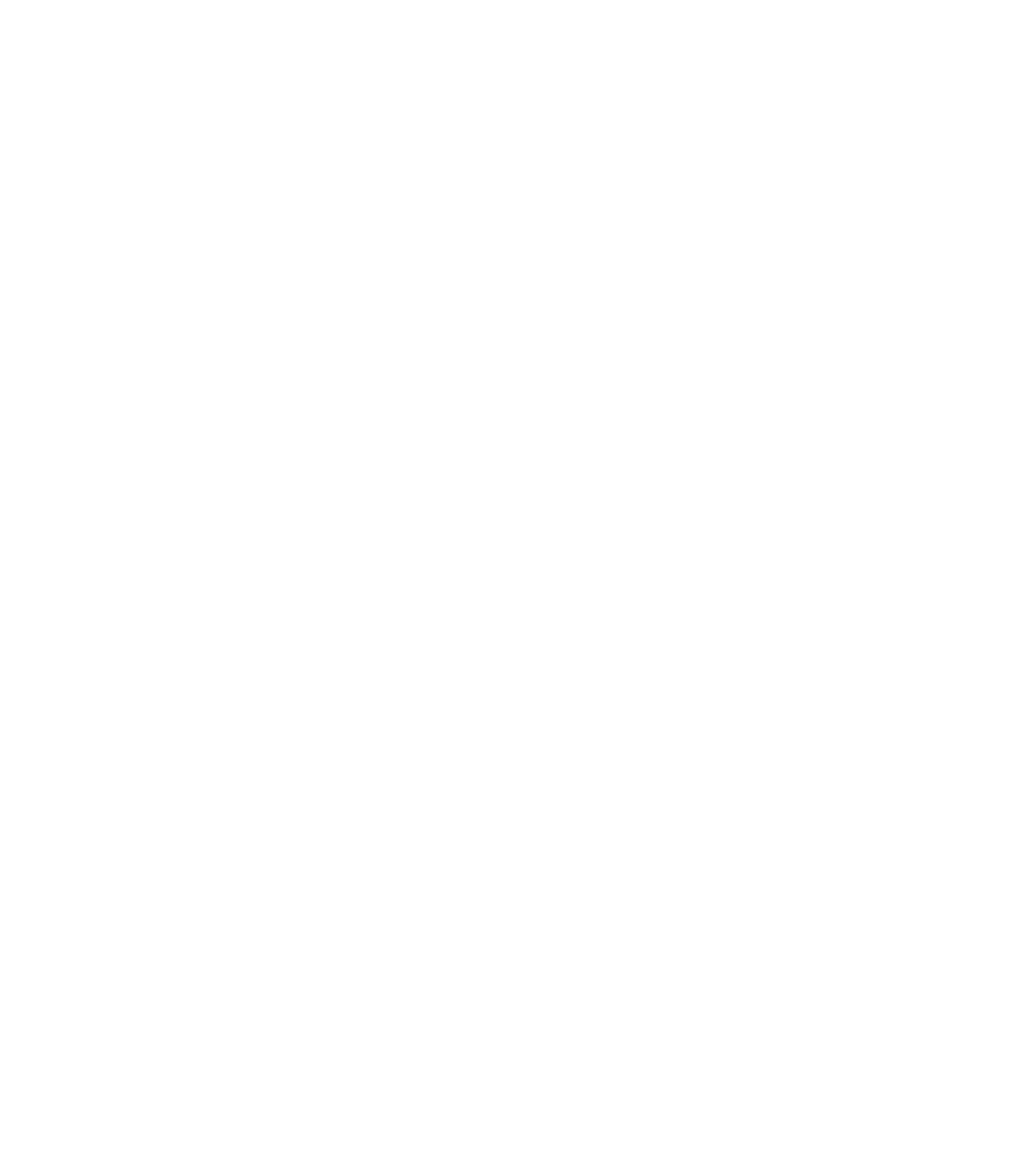
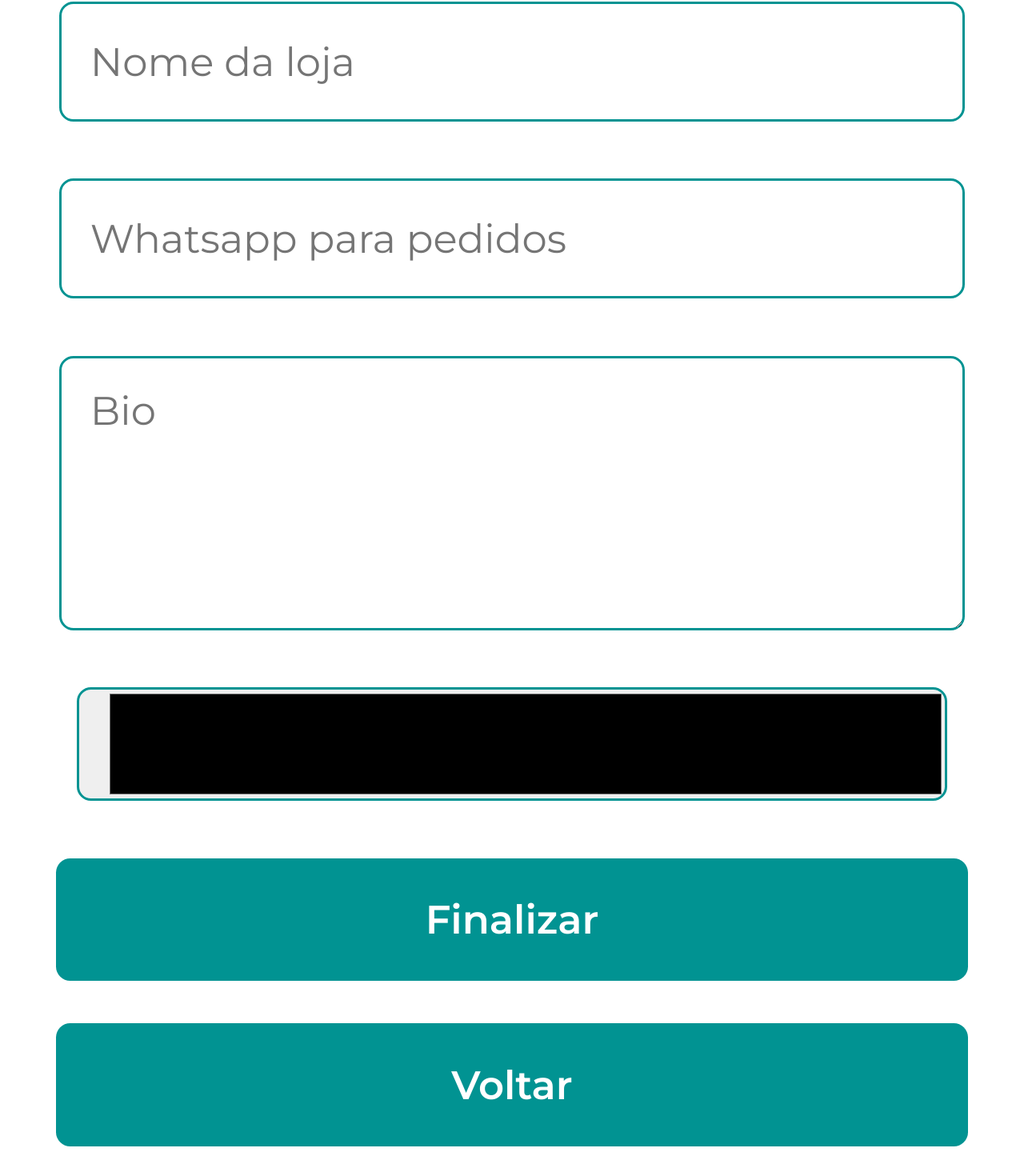
Before and after one commit to RenanTCastro/loja-on-frontend, a React (Create React App) app: page /cadastrarloja in a window 1280 px wide. Before the commit this address had no page. Shown: the part 887-2357 px from the top of the page at 80% size. Before the commit the page ends 800 px from the top, so only its background shows below. Built offline with nearby package versions, Linux system fonts and the light colour scheme.

Commit message:
Cadastro de usuário

```diff
--- a/src/App.js
+++ b/src/App.js
@@ -11,7 +11,7 @@ import {
   SeusProdutos,
   Login,
   CadastroUsuario,
-  // CadastroLoja,
+  CadastroLoja,
   Configuracoes,
   AdicionarProduto,
   GerenciarProduto
@@ -25,6 +25,7 @@ function App() {
             {/* Lojista routes */}
             <Route path="login" element={<Login />}/>
             <Route path="cadastro" element={<CadastroUsuario />}/>
+            <Route path="cadastrarloja" element={<CadastroLoja />}/>
             <Route path="produtos" element={<SeusProdutos/>}/>
             <Route path="adicionarproduto" element={<AdicionarProduto/>}/>
             <Route path="gerenciarproduto" element={<GerenciarProduto/>}/>
--- a/src/pages/Lojista/CadastroLoja/CadastroLoja.jsx
+++ b/src/pages/Lojista/CadastroLoja/CadastroLoja.jsx
@@ -1,24 +1,55 @@
-import React from "react";
+import React, { useState } from "react";
+import Cookies from "js-cookie";
 
 import Logo from "../../../assets/Logo.svg"
+import api from "../../../services/api";
 
 import {
     CadastroLojaContainer,
     LogoImg,
-    CadastroLojaInput,
     CadastroLojaButton,
-    Cadastre
 } from "./styles";
 
+import { ButtonLojaOn, InputLojaOn, TextAreaLojaOn } from "../../../components";
+
 export default function CadastroLoja(){
+    const [userData, setUserData] = useState({});
+
+    const handleInput = (e)=>{
+        setUserData({...userData, [e.target.name] : e.target.value})
+    }
+
+    const handleSend = ()=>{
+        const userCompleteData = {
+            ...userData,
+            "email": Cookies.get("email"),
+            "password": Cookies.get("password"),
+            "url": "teste-url"
+        }
+
+        api.post('/register', userCompleteData)
+        .then(()=>{
+            console.log("Conta criada");
+            Cookies.remove("token")
+            Cookies.remove("user_id")
+            Cookies.remove("email")
+            Cookies.remove("password")
+            window.location = "/login";
+        })
+        .catch((err)=>{
+            console.log(err);
+        })
+    }
+
     return(
         <CadastroLojaContainer>
             <LogoImg src={Logo}/>
-            <CadastroLojaInput placeholder="Nome da loja"/>
-            <CadastroLojaInput placeholder="Whatsapp para pedidos"/>
-            <CadastroLojaInput type="color"/>
-            <CadastroLojaButton>Finalizar</CadastroLojaButton>
-            <Cadastre>Já tem uma conta? Faça login</Cadastre>
+            <InputLojaOn placeholder="Nome da loja" name="name" onChange={handleInput}/>
+            <InputLojaOn placeholder="Whatsapp para pedidos" name="whatsapp" onChange={handleInput}/>
+            <TextAreaLojaOn placeholder="Bio" name="bio" onChange={handleInput}/>
+            <InputLojaOn type="color"/>
+            <ButtonLojaOn onClick={handleSend} name="Finalizar"/>
+            <ButtonLojaOn onClick={()=>window.location="/cadastro"} name="Voltar"/>
         </CadastroLojaContainer>
     );
 }
--- a/src/pages/Lojista/CadastroLoja/styles.js
+++ b/src/pages/Lojista/CadastroLoja/styles.js
@@ -11,20 +11,6 @@ export const LogoImg = styled.img`
     width: 27.778vw;
     height: 27.778vw;
     margin-bottom: 13.889vw;
-`;
-
-export const CadastroLojaInput = styled.input`
-    width: 85vw;
-    height: 11.111vw;
-    border-radius: 1.389vw;
-    border: 0.278vw solid #019392;
-    outline: none;
-    margin-bottom: 5.556vw;
-    padding-left: 2.778vw;
-    font-size: 3.889vw;
-    font-family: 'Montserrat', sans-serif,-apple-system, BlinkMacSystemFont, 'Segoe UI', 'Roboto', 'Oxygen',
-    'Ubuntu', 'Cantarell', 'Fira Sans', 'Droid Sans', 'Helvetica Neue',
-    sans-serif;
 `;
 
 export const CadastroLojaButton = styled.button`
@@ -41,11 +27,3 @@ export const CadastroLojaButton = styled.button`
     border-radius: 1.389vw;
     cursor: pointer;
 `;
-
-export const Cadastre = styled.p`
-    font-size: 3.889vw;
-    text-align: center;
-    color: #019392;
-    cursor: pointer;
-    margin-top: 5.556vw;
-`;
--- a/src/pages/Lojista/CadastroUsuario/CadastroUsuario.jsx
+++ b/src/pages/Lojista/CadastroUsuario/CadastroUsuario.jsx
@@ -1,6 +1,8 @@
-import React from "react";
+import React, { useState } from "react";
+import Cookies from 'js-cookie'
 
 import Logo from "../../../assets/Logo.svg"
+import { InputLojaOn } from "../../../components";
 
 import {
     CadastroUsuarioContainer,
@@ -11,14 +13,27 @@ import {
 } from "./styles";
 
 export default function CadastroUsuario(){
+    const [userData, setUserData] = useState({});
+
+    const handleInput = (e)=>{
+        setUserData({...userData, [e.target.name] : e.target.value})
+    }
+
+    const handleClick = () =>{
+        // Verificar se senhas coincidem e se e-mail é válido
+        Cookies.set("email", userData.email)
+        Cookies.set("password", userData.password)
+        window.location="/cadastrarloja"
+    }
+
     return(
         <CadastroUsuarioContainer>
             <LogoImg src={Logo}/>
-            <CadastroUsuarioInput placeholder="Email" type="email"/>
-            <CadastroUsuarioInput placeholder="Senha" type="password"/>
-            <CadastroUsuarioInput placeholder="Repetir senha" type="password"/>
-            <CadastroUsuarioButton>Próximo</CadastroUsuarioButton>
-            <Cadastre>Já tem uma conta? Faça login</Cadastre>
+            <InputLojaOn placeholder="Email" type="email" name="email" onChange={handleInput}/>
+            <InputLojaOn placeholder="Senha" type="password" name="password" onChange={handleInput}/>
+            <InputLojaOn placeholder="Repetir senha" type="password" onChange={handleInput}/>
+            <CadastroUsuarioButton onClick={handleClick}>Próximo</CadastroUsuarioButton>
+            <Cadastre onClick={()=>window.location="/login"}>Já tem uma conta? Faça login</Cadastre>
         </CadastroUsuarioContainer>
     );
 }
--- a/src/pages/Lojista/Login/Login.jsx
+++ b/src/pages/Lojista/Login/Login.jsx
@@ -37,7 +37,7 @@ export default function Login(){
             <InputLojaOn placeholder="Email" type="email" onChange={handleInput} name="email"/>
             <InputLojaOn placeholder="Senha" type="password" onChange={handleInput} name="password"/>
             <ButtonLojaOn name="Entrar" onClick={handleClick}/>
-            <Cadastre>Não tem uma conta? Cadastre-se</Cadastre>
+            <Cadastre onClick={()=>window.location="/cadastro"}>Não tem uma conta? Cadastre-se</Cadastre>
         </LoginContainer>
     );
 }
```
